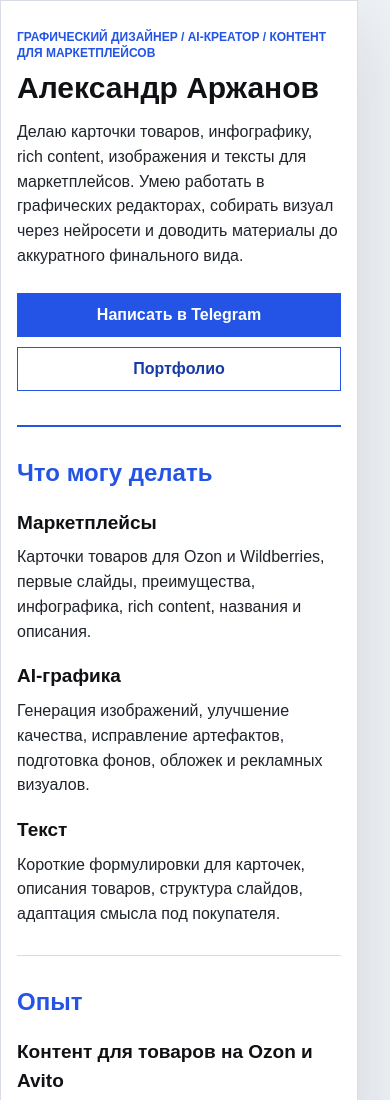
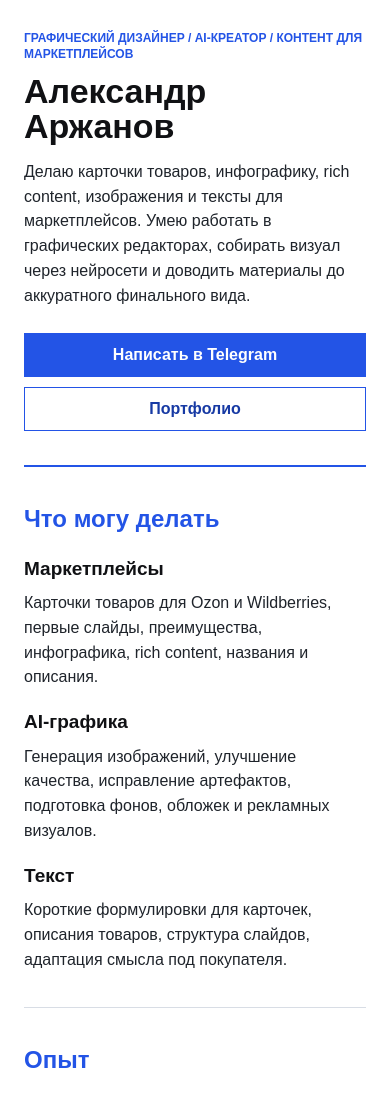
Before and after one commit to ArzhanovAl/resume, a plain HTML site: page index.html in a window 390 px wide. Shown: the top 1100 px of the page. Drawn offline with Linux system fonts and the light colour scheme.

Commit message:
Add files via upload

```diff
--- a/index.html
+++ b/index.html
@@ -5,7 +5,7 @@
     <meta name="viewport" content="width=device-width, initial-scale=1">
     <title>Александр Аржанов — резюме</title>
     <meta name="description" content="Резюме Александра Аржанова: графический дизайн, карточки товаров, AI-графика, контент для маркетплейсов, Photoshop, CorelDRAW, Blender, ComfyUI.">
-    <link rel="stylesheet" href="styles.css">
+    <link rel="stylesheet" href="styles.css?v=3">
   </head>
   <body>
     <main class="resume" aria-label="Резюме Александра Аржанова">
--- a/styles.css
+++ b/styles.css
@@ -15,6 +15,10 @@
 
 * {
   box-sizing: border-box;
+}
+
+html {
+  overflow-x: hidden;
 }
 
 body {
@@ -234,8 +238,8 @@ h3 {
 @media (max-width: 860px) {
   .resume {
     grid-template-columns: 1fr;
-    width: min(680px, calc(100% - 24px));
-    margin: 12px auto;
+    width: 100%;
+    margin: 0 auto;
   }
 
   .content {
@@ -253,7 +257,7 @@ h3 {
   }
 
   .content {
-    padding: 34px 22px;
+    padding: 34px 24px;
     min-width: 0;
   }
 
@@ -280,22 +284,24 @@ h3 {
   .resume {
     display: grid;
     grid-template-columns: minmax(0, 1fr);
-    width: calc(100% - 32px);
-    max-width: 360px;
-    margin: 0;
+    width: 100%;
+    max-width: none;
+    margin: 0 auto;
     overflow: hidden;
+    border: 0;
+    box-shadow: none;
   }
 
   .content {
     display: block;
     width: 100%;
     max-width: 100%;
-    padding: 28px 16px;
+    padding: 30px 24px;
     overflow: hidden;
   }
 
   h1 {
-    font-size: 30px;
+    font-size: 34px;
     line-height: 1.02;
   }
 
@@ -310,7 +316,7 @@ h3 {
   }
 
   .block {
-    padding: 28px 0;
+    padding: 34px 0;
   }
 
   .block h2 {
@@ -359,17 +365,17 @@ h3 {
 
 @media (max-width: 360px) {
   .resume {
-    width: calc(100% - 44px);
-    max-width: 276px;
+    width: 100%;
+    max-width: none;
   }
 
   .content {
-    padding-left: 14px;
-    padding-right: 14px;
+    padding-left: 18px;
+    padding-right: 18px;
   }
 
   h1 {
-    font-size: 27px;
+    font-size: 29px;
   }
 
   .label {
```
